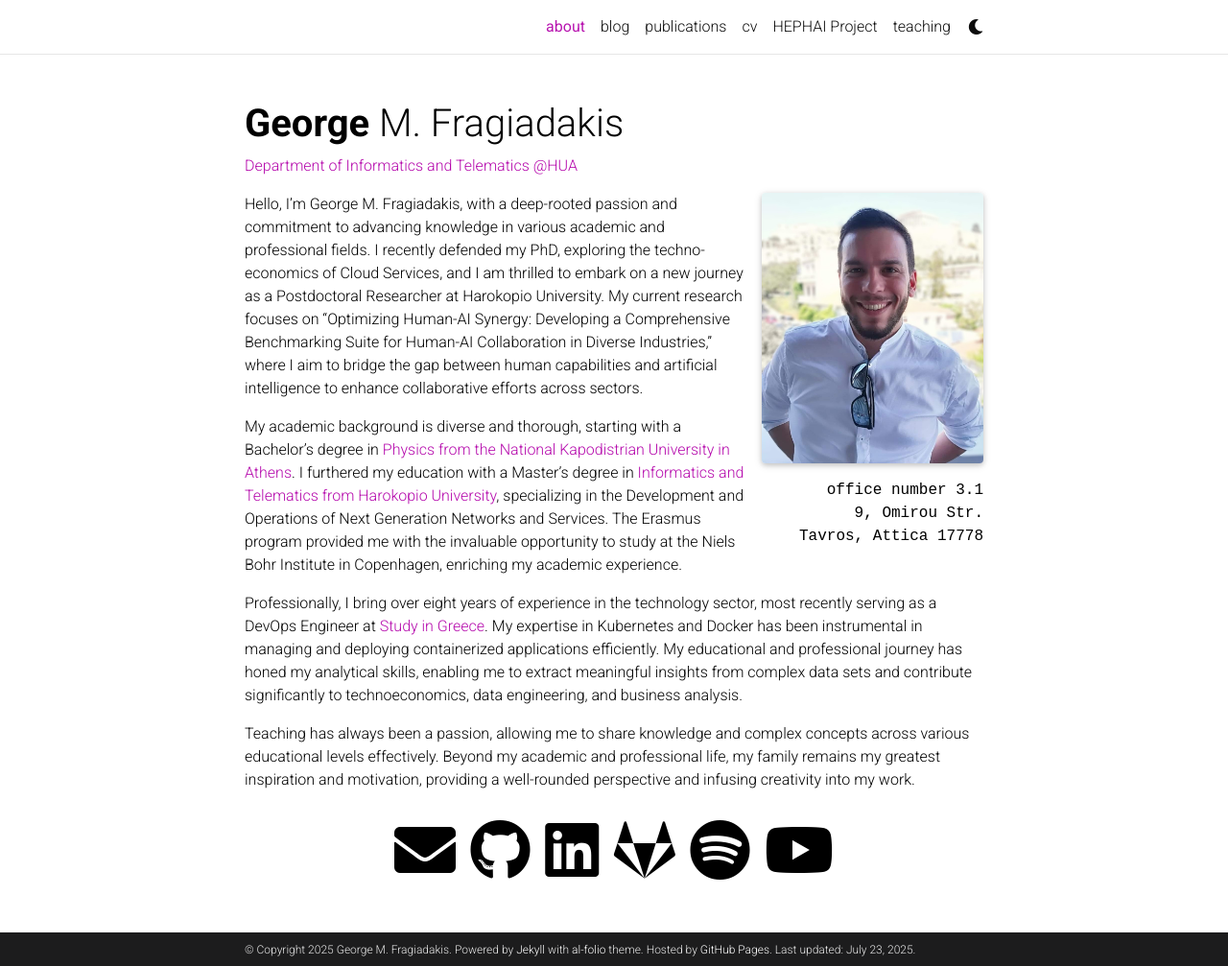
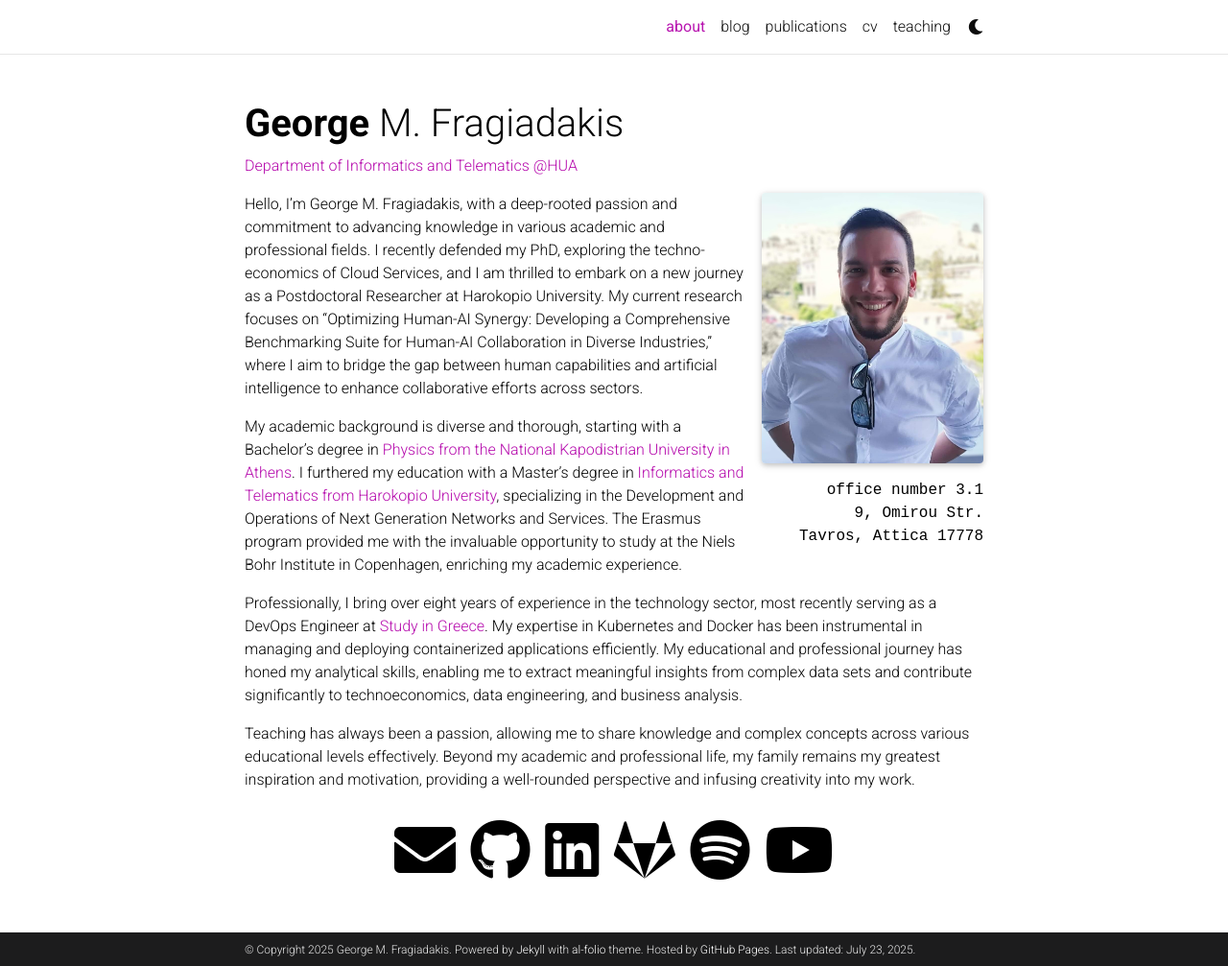
Before and after one commit to gfragi/gfragi.github.io, a Jekyll site: the page built from _pages/about.md, in a window 1280 px wide and 1007 px high. Shown: the whole window at 96% size. Built offline with Jekyll 4.4.1, drawn with Linux system fonts in a browser that asks for light colours; full-size pictures stand in for the smaller copies a plugin makes; comment, search, counter and statistics services are not loaded; a style sheet for code colours, icons or effects is not loaded.

Commit message:
hide hephai

```diff
--- a/_pages/hephai.md
+++ b/_pages/hephai.md
@@ -1,8 +1,8 @@
 ---
-title: "HEPHAI Project"
+title: "hephai"
 permalink: /hephai/
 layout: page
-nav: true
+nav: false
 nav_order: 4
 ---
 
```
